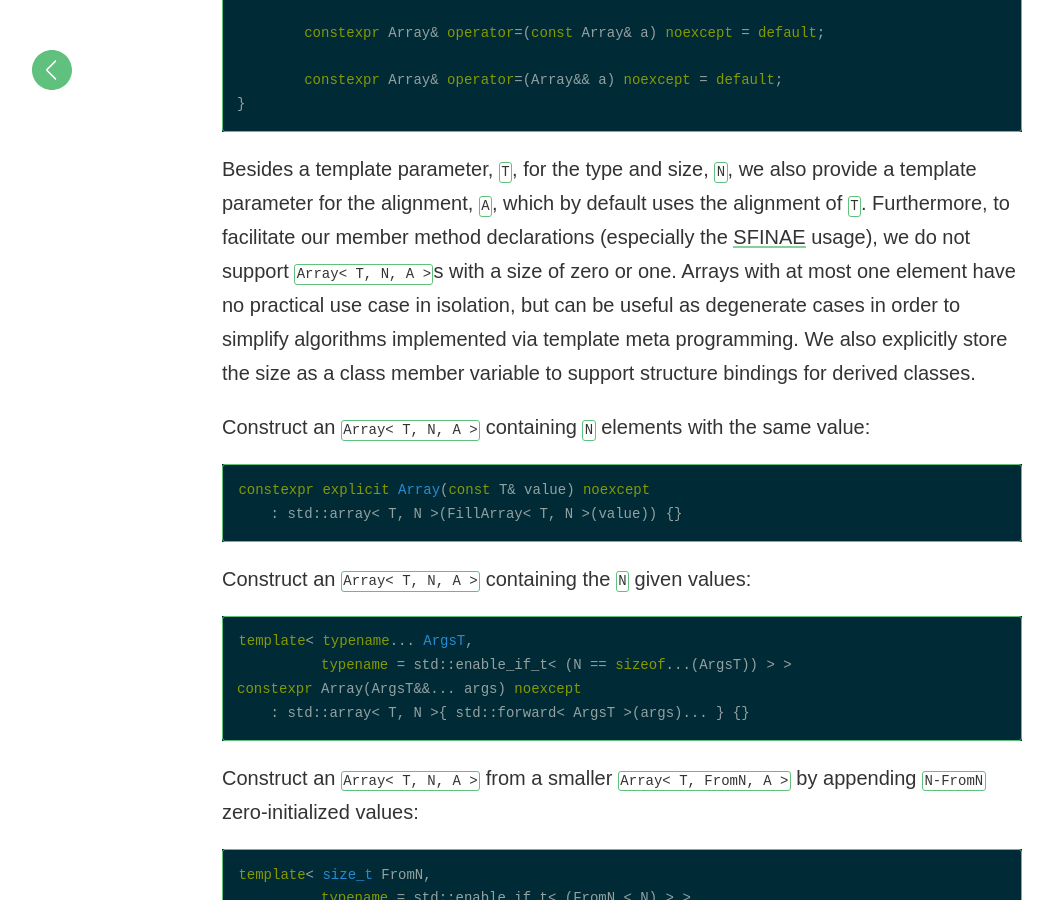
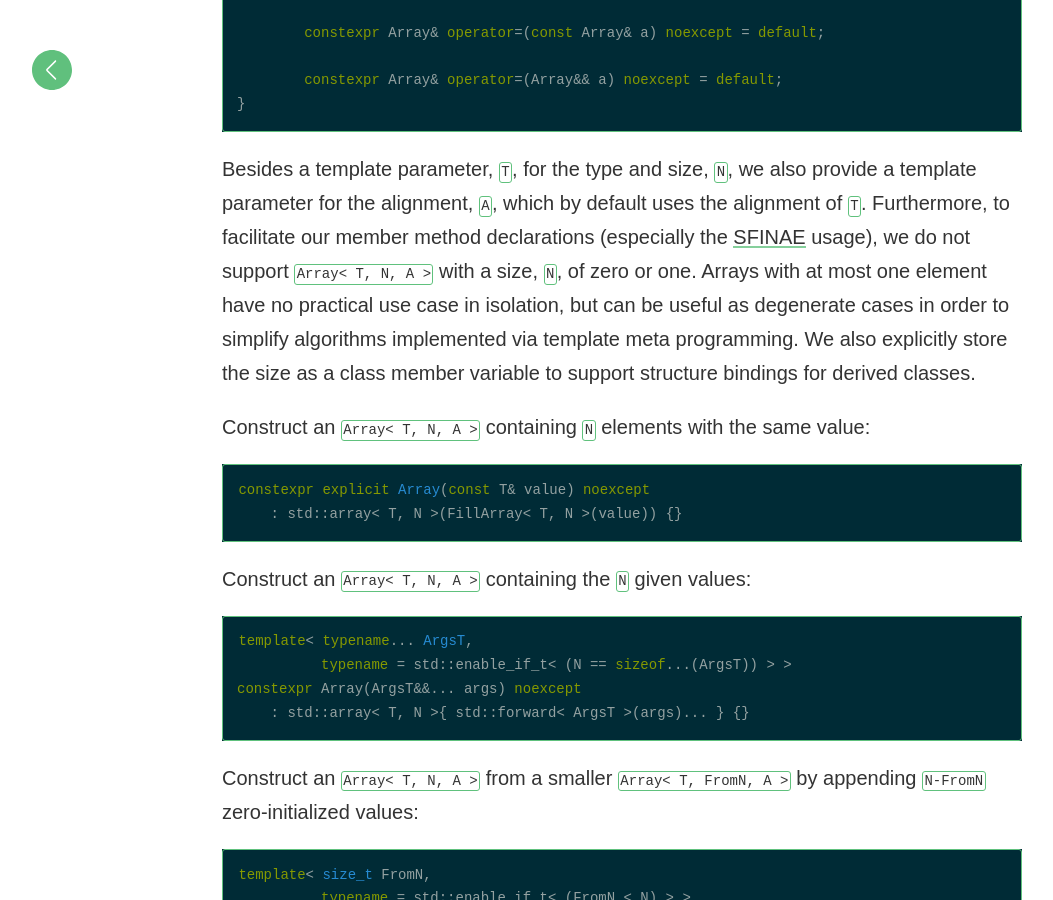
Before and after one commit to matt77hias/Blog, a Jekyll site: the page built from _posts/2018-08-08-the-constructible-array.md, in a window 1280 px wide and 900 px high, scrolled down 5111 px. Shown: the whole window, without its empty margins (18-1071 px from the left). Built offline with Jekyll 4.4.1, drawn with Linux system fonts in a browser that asks for light colours; comment, search, counter and statistics services are not loaded.

Commit message:
Update 2018-08-08-the-constructible-array.md

````diff
--- a/_posts/2018-08-08-the-constructible-array.md
+++ b/_posts/2018-08-08-the-constructible-array.md
@@ -150,7 +150,7 @@ struct alignas(A) Array : public std::array< T, N > {
 }
 ```
 
-Besides a template parameter, `T`,  for the type and size, `N`, we also provide a template parameter for the alignment, `A`, which by default uses the alignment of `T`. Furthermore, to facilitate our member method declarations (especially the [SFINAE](https://en.cppreference.com/w/cpp/language/sfinae) usage), we do not support `Array< T, N, A >`s with a size of zero or one. Arrays with at most one element have no practical use case in isolation, but can be useful as degenerate cases in order to simplify algorithms implemented via template meta programming. We also explicitly store the size as a class member variable to support structure bindings for derived classes.
+Besides a template parameter, `T`,  for the type and size, `N`, we also provide a template parameter for the alignment, `A`, which by default uses the alignment of `T`. Furthermore, to facilitate our member method declarations (especially the [SFINAE](https://en.cppreference.com/w/cpp/language/sfinae) usage), we do not support `Array< T, N, A >` with a size, `N`, of zero or one. Arrays with at most one element have no practical use case in isolation, but can be useful as degenerate cases in order to simplify algorithms implemented via template meta programming. We also explicitly store the size as a class member variable to support structure bindings for derived classes.
 
 Construct an `Array< T, N, A >` containing `N` elements with the same value:
 
````
